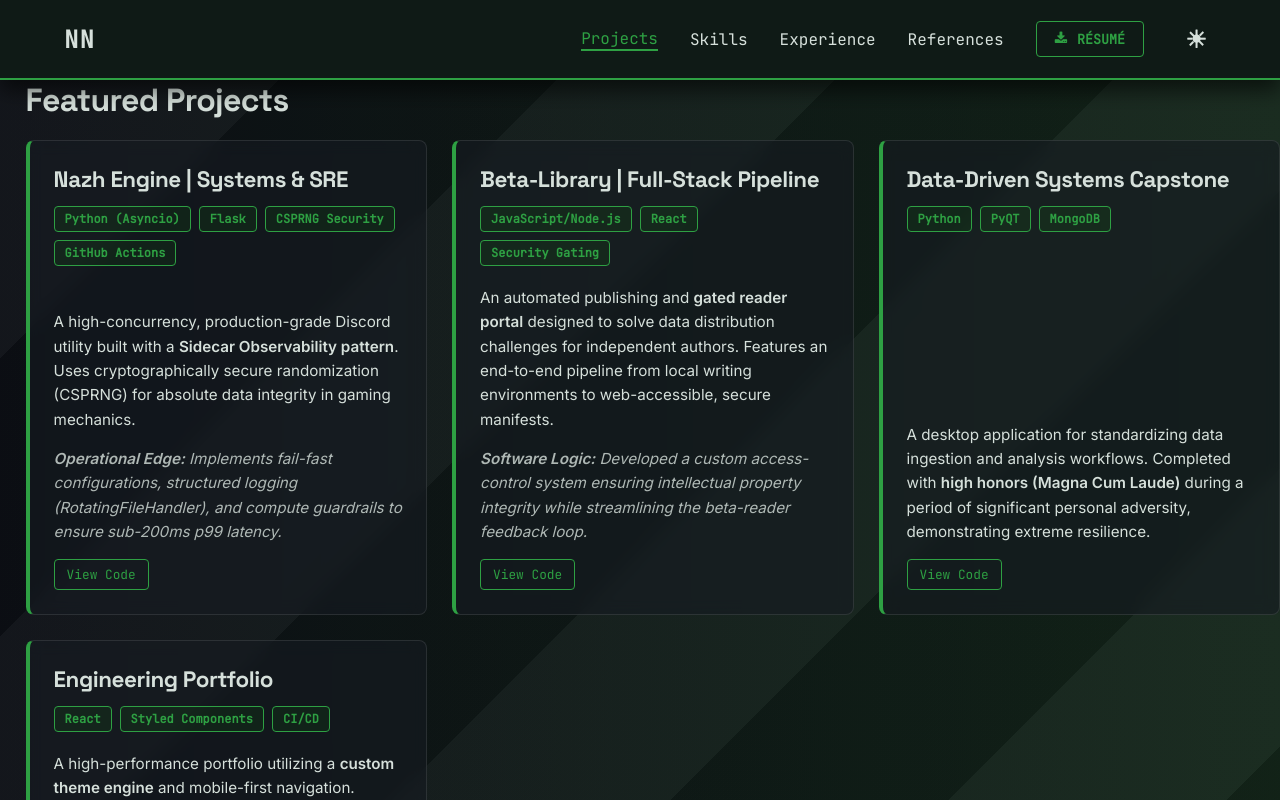
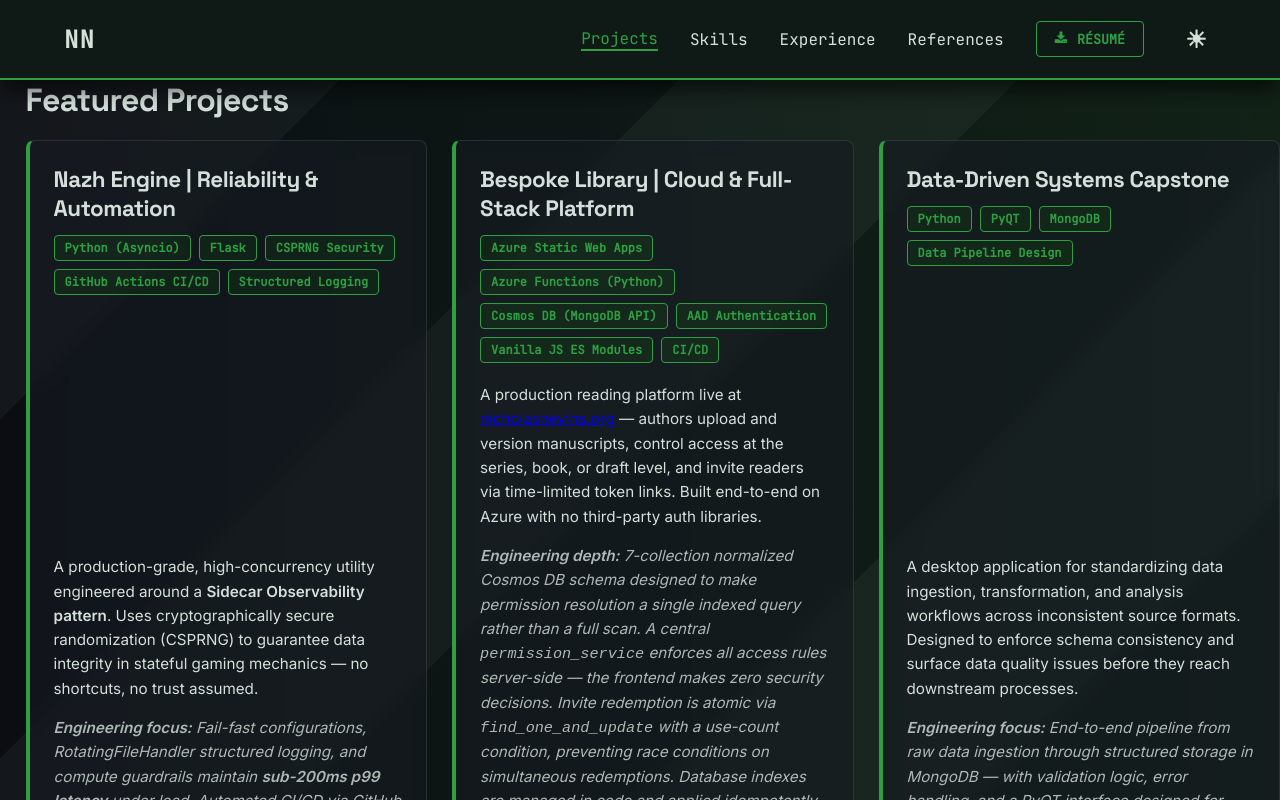
Before and after one commit to NevinsN/professional_portfolio, a React (Create React App) app in the folder professional_portfolio/: page /projects in a window 1280 px wide. Shown: the top 800 px of the page. Built offline with nearby package versions, Linux system fonts and the light colour scheme.

Commit message:
Update Projects.js

```diff
--- a/professional_portfolio/src/Components/Projects/Projects.js
+++ b/professional_portfolio/src/Components/Projects/Projects.js
@@ -10,52 +10,55 @@ const Projects = () => {
 
                 <div className="project-container">
 
-                    {/* 1. Nazh Engine - SRE & Systems Focus */}
+                    {/* 1. Nazh Engine - Reliability & Automation */}
                     <div className="project-card">
                         <div className="project-header">
-                            <h2>Nazh Engine | Systems & SRE</h2>
+                            <h2>Nazh Engine | Reliability & Automation</h2>
                             <div className="tech-stack">
                                 <span className="tag">Python (Asyncio)</span>
                                 <span className="tag">Flask</span>
                                 <span className="tag">CSPRNG Security</span>
-                                <span className="tag">GitHub Actions</span>
+                                <span className="tag">GitHub Actions CI/CD</span>
+                                <span className="tag">Structured Logging</span>
                             </div>
                         </div>
                         <div className="project-body">
                             <p>
-                                A high-concurrency, production-grade Discord utility built with a <strong>Sidecar Observability pattern</strong>.
-                                Uses cryptographically secure randomization (CSPRNG) for absolute data integrity in gaming mechanics.
+                                A production-grade, high-concurrency utility engineered around a <strong>Sidecar Observability pattern</strong>.
+                                Uses cryptographically secure randomization (CSPRNG) to guarantee data integrity in stateful gaming mechanics — no shortcuts, no trust assumed.
                             </p>
                             <p className="project-meta">
-                                <strong>Operational Edge:</strong> Implements fail-fast configurations, structured logging (RotatingFileHandler), and compute guardrails to ensure sub-200ms p99 latency.
+                                <strong>Engineering focus:</strong> Fail-fast configurations, RotatingFileHandler structured logging, and compute guardrails maintain <strong>sub-200ms p99 latency</strong> under load. Automated CI/CD via GitHub Actions ensures every deployment is tested and traceable — the same reliability practices expected in production cloud environments.
                             </p>
                             <a href="https://github.com/NevinsN/Nazh" target="_blank" rel="noopener noreferrer" className="repo-btn">View Code</a>
                         </div>
                     </div>
 
-                    {/* 2. Beta-Library - Product Architecture */}
+                    {/* 2. Bespoke Library - Cloud & Full-Stack */}
                     <div className="project-card">
                         <div className="project-header">
-                            <h2>Beta-Library | Full-Stack Pipeline</h2>
+                            <h2>Bespoke Library | Cloud & Full-Stack Platform</h2>
                             <div className="tech-stack">
-                                <span className="tag">JavaScript/Node.js</span>
-                                <span className="tag">React</span>
-                                <span className="tag">Security Gating</span>
+                                <span className="tag">Azure Static Web Apps</span>
+                                <span className="tag">Azure Functions (Python)</span>
+                                <span className="tag">Cosmos DB (MongoDB API)</span>
+                                <span className="tag">AAD Authentication</span>
+                                <span className="tag">Vanilla JS ES Modules</span>
+                                <span className="tag">CI/CD</span>
                             </div>
                         </div>
                         <div className="project-body">
                             <p>
-                                An automated publishing and <strong>gated reader portal</strong> designed to solve data distribution challenges for independent authors.
-                                Features an end-to-end pipeline from local writing environments to web-accessible, secure manifests.
+                                A production reading platform live at <a href="https://nicholasnevins.org" target="_blank" rel="noopener noreferrer">nicholasnevins.org</a> — authors upload and version manuscripts, control access at the series, book, or draft level, and invite readers via time-limited token links. Built end-to-end on Azure with no third-party auth libraries.
                             </p>
                             <p className="project-meta">
-                                <strong>Software Logic:</strong> Developed a custom access-control system ensuring intellectual property integrity while streamlining the beta-reader feedback loop.
+                                <strong>Engineering depth:</strong> 7-collection normalized Cosmos DB schema designed to make permission resolution a single indexed query rather than a full scan. A central <code>permission_service</code> enforces all access rules server-side — the frontend makes zero security decisions. Invite redemption is atomic via <code>find_one_and_update</code> with a use-count condition, preventing race conditions on simultaneous redemptions. Database indexes are managed in code and applied idempotently on cold start. Includes a non-destructive, dry-run capable migration script for schema evolution.
                             </p>
-                            <a href="https://github.com/NevinsN/Beta-Library" target="_blank" rel="noopener noreferrer" className="repo-btn">View Code</a>
+                            <a href="https://github.com/NevinsN/Bespoke_Library" target="_blank" rel="noopener noreferrer" className="repo-btn">View Code</a>
                         </div>
                     </div>
 
-                    {/* 3. Capstone Project */}
+                    {/* 3. Capstone - Data Pipeline & Systems Design */}
                     <div className="project-card">
                         <div className="project-header">
                             <h2>Data-Driven Systems Capstone</h2>
@@ -63,31 +66,39 @@ const Projects = () => {
                                 <span className="tag">Python</span>
                                 <span className="tag">PyQT</span>
                                 <span className="tag">MongoDB</span>
+                                <span className="tag">Data Pipeline Design</span>
                             </div>
                         </div>
                         <div className="project-body">
                             <p>
-                                A desktop application for standardizing data ingestion and analysis workflows.
-                                Completed with <strong>high honors (Magna Cum Laude)</strong> during a period of significant personal adversity, demonstrating extreme resilience.
+                                A desktop application for standardizing data ingestion, transformation, and analysis workflows across inconsistent source formats.
+                                Designed to enforce schema consistency and surface data quality issues before they reach downstream processes.
+                            </p>
+                            <p className="project-meta">
+                                <strong>Engineering focus:</strong> End-to-end pipeline from raw data ingestion through structured storage in MongoDB — with validation logic, error handling, and a PyQT interface designed for non-technical operators. Completed with <strong>Magna Cum Laude honors</strong> under significant personal adversity.
                             </p>
                             <a href="https://github.com/NevinsN/CS-499" target="_blank" rel="noopener noreferrer" className="repo-btn">View Code</a>
                         </div>
                     </div>
 
-                    {/* 4. Portfolio Site Card */}
+                    {/* 4. Portfolio Site */}
                     <div className="project-card">
                         <div className="project-header">
                             <h2>Engineering Portfolio</h2>
                             <div className="tech-stack">
                                 <span className="tag">React</span>
-                                <span className="tag">Styled Components</span>
-                                <span className="tag">CI/CD</span>
+                                <span className="tag">CSS Variables / Theming</span>
+                                <span className="tag">Azure Static Web Apps</span>
+                                <span className="tag">GitHub Actions CI/CD</span>
                             </div>
                         </div>
                         <div className="project-body">
                             <p>
-                                A high-performance portfolio utilizing a <strong>custom theme engine</strong> and mobile-first navigation.
-                                Serves as a live demonstration of frontend architectural principles and automated deployment.
+                                This site — built with React, a custom dark/light theme engine using CSS variables, and mobile-first responsive design.
+                                Deployed to <strong>Azure Static Web Apps</strong> with automated builds triggered on every push to main.
+                            </p>
+                            <p className="project-meta">
+                                <strong>Engineering focus:</strong> Demonstrates component architecture, client-side routing, and a complete Azure deployment pipeline — the same CI/CD practices applied across all personal projects.
                             </p>
                             <a href="https://github.com/NevinsN/professional_portfolio" target="_blank" rel="noopener noreferrer" className="repo-btn">View Code</a>
                         </div>
```
